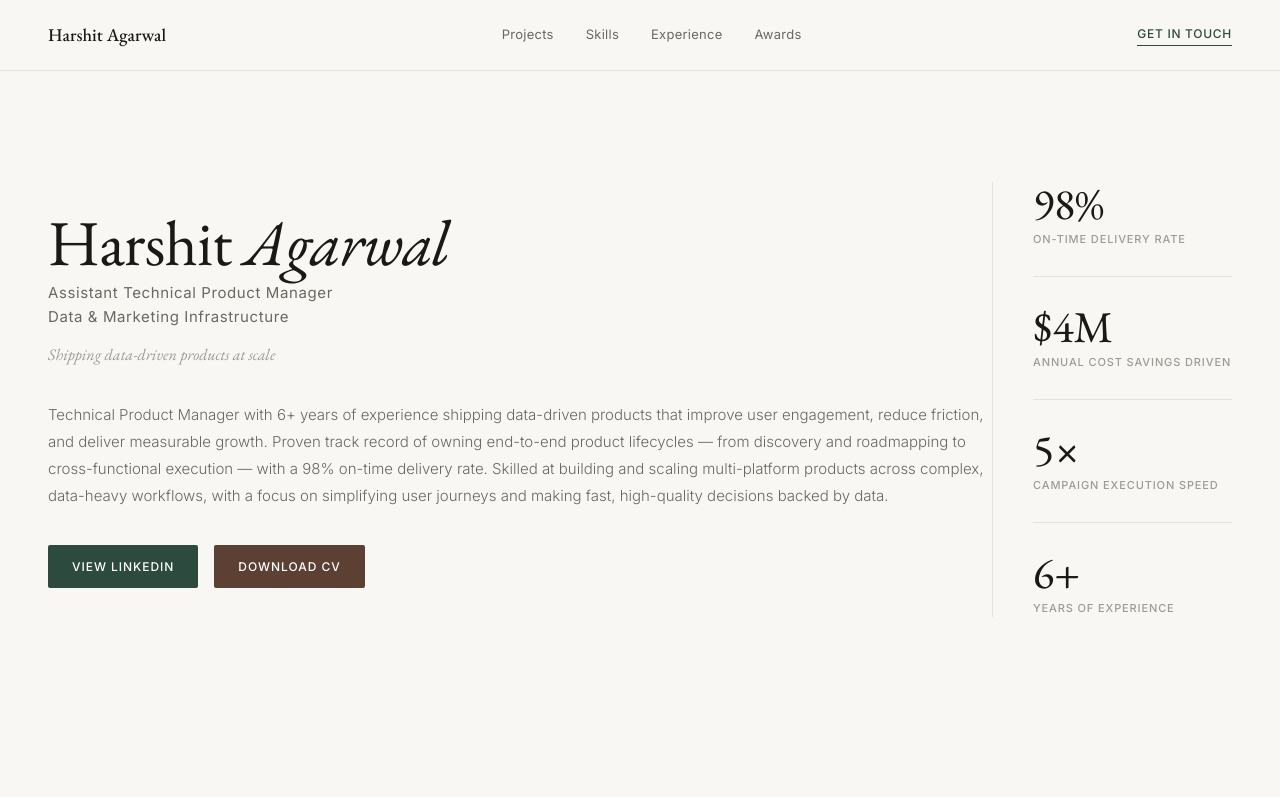
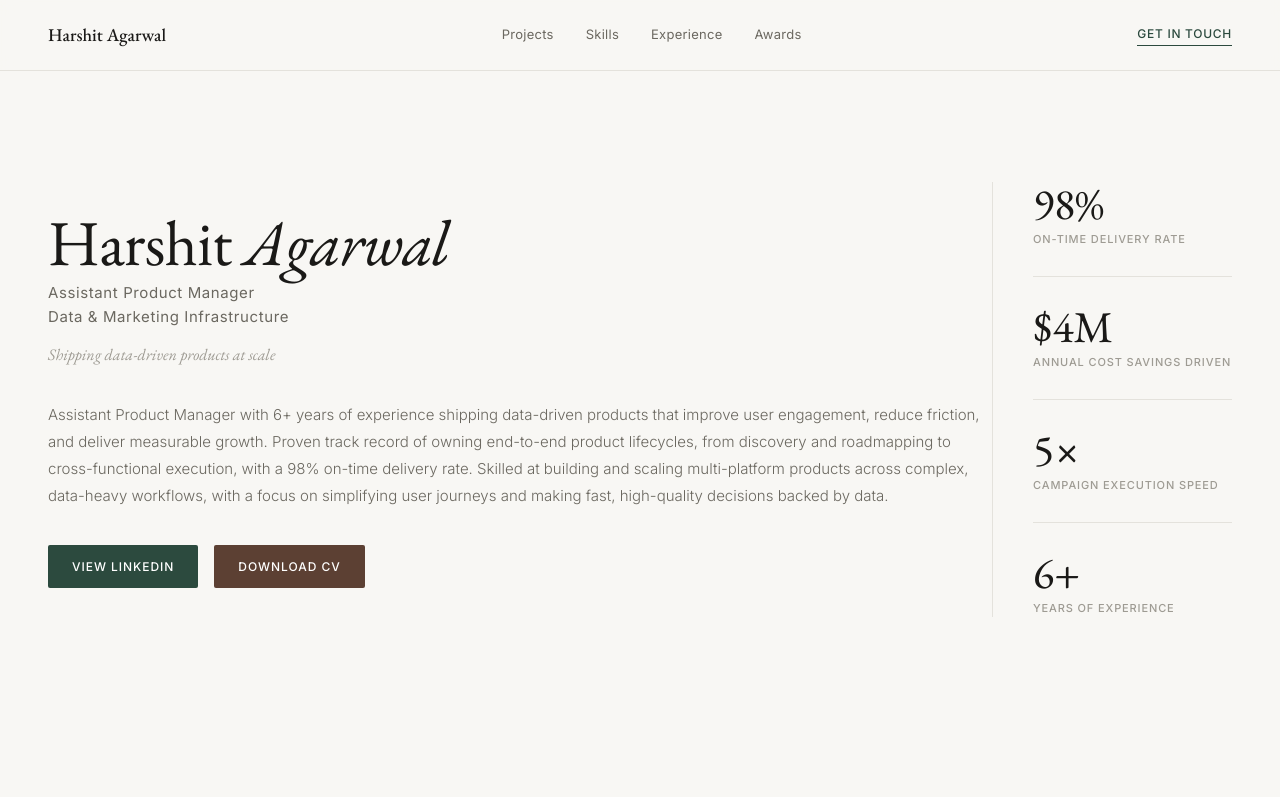
Before and after one commit to harshit5965/portfolio, a plain HTML site: page index.html in a window 1280 px wide. Shown: the top 797 px of the page. Drawn offline with nearby package versions, Linux system fonts and the light colour scheme.

Commit message:
Update index.html

```diff
--- a/index.html
+++ b/index.html
@@ -3,7 +3,7 @@
 <head>
 <meta charset="UTF-8">
 <meta name="viewport" content="width=device-width, initial-scale=1.0">
-<title>Harshit Agarwal — Assistant Technical Product Manager</title>
+<title>Harshit Agarwal — Assistant Product Manager</title>
 <link href="https://fonts.googleapis.com/css2?family=EB+Garamond:ital,wght@0,400;0,500;1,400&family=Inter:wght@300;400;500&display=swap" rel="stylesheet">
 <style>
   *, *::before, *::after { box-sizing: border-box; margin: 0; padding: 0; }
@@ -34,6 +34,9 @@
     font-size: 15px;
     line-height: 1.65;
     -webkit-font-smoothing: antialiased;
+    hyphens: none;
+    -webkit-hyphens: none;
+    -ms-hyphens: none;
   }
 
   /* NAV */
@@ -194,9 +197,9 @@
 <div class="hero">
   <div class="hero-left">
     <h1 class="hero-name">Harshit <em>Agarwal</em></h1>
-    <div class="hero-eyebrow">Assistant Technical Product Manager<br>Data &amp; Marketing Infrastructure</div>
+    <div class="hero-eyebrow">Assistant Product Manager<br>Data &amp; Marketing Infrastructure</div>
     <p class="hero-subtitle">Shipping data-driven products at scale</p>
-    <p class="hero-desc">Technical Product Manager with 6+ years of experience shipping data-driven products that improve user engagement, reduce friction, and deliver measurable growth. Proven track record of owning end-to-end product lifecycles — from discovery and roadmapping to cross-functional execution — with a 98% on-time delivery rate. Skilled at building and scaling multi-platform products across complex, data-heavy workflows, with a focus on simplifying user journeys and making fast, high-quality decisions backed by data.</p>
+    <p class="hero-desc">Assistant Product Manager with 6+ years of experience shipping data-driven products that improve user engagement, reduce friction, and deliver measurable growth. Proven track record of owning end-to-end product lifecycles, from discovery and roadmapping to cross-functional execution, with a 98% on-time delivery rate. Skilled at building and scaling multi-platform products across complex, data-heavy workflows, with a focus on simplifying user journeys and making fast, high-quality decisions backed by data.</p>
     <div class="hero-actions">
       <a href="https://www.linkedin.com/in/harshit5965/" target="_blank" class="btn-primary">View LinkedIn</a>
       <a href="APM_Harshit_Agarwal.pdf" download="APM_Harshit_Agarwal.pdf" class="btn-primary" style="background: var(--accent2);">Download CV</a>
@@ -461,7 +464,7 @@
 <footer>
   <div>
     <div class="footer-name">Harshit Agarwal</div>
-    <div class="footer-role">Assistant Technical Product Manager</div>
+    <div class="footer-role">Assistant Product Manager</div>
   </div>
   <div>
     <div class="footer-col-label">Contact</div>
```
